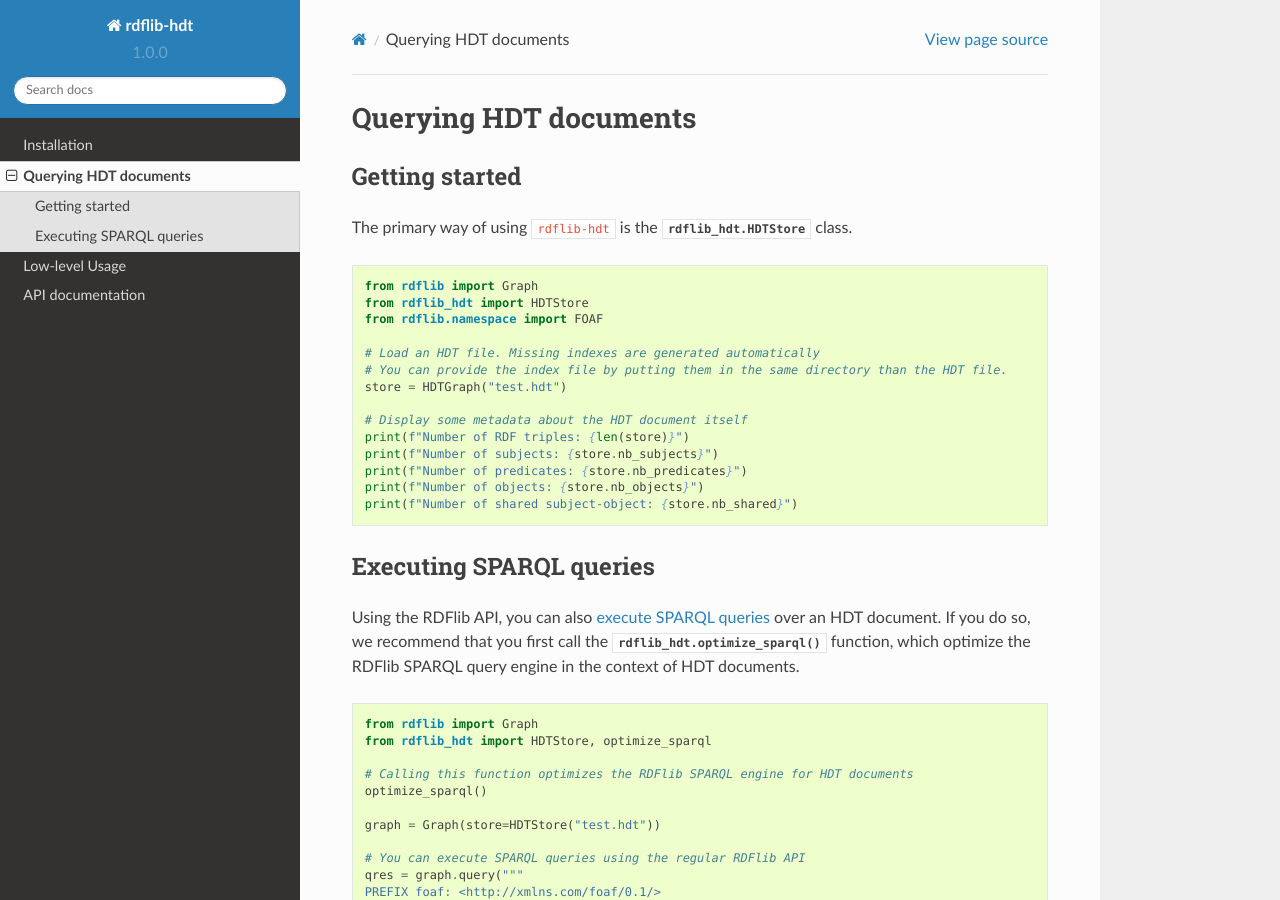
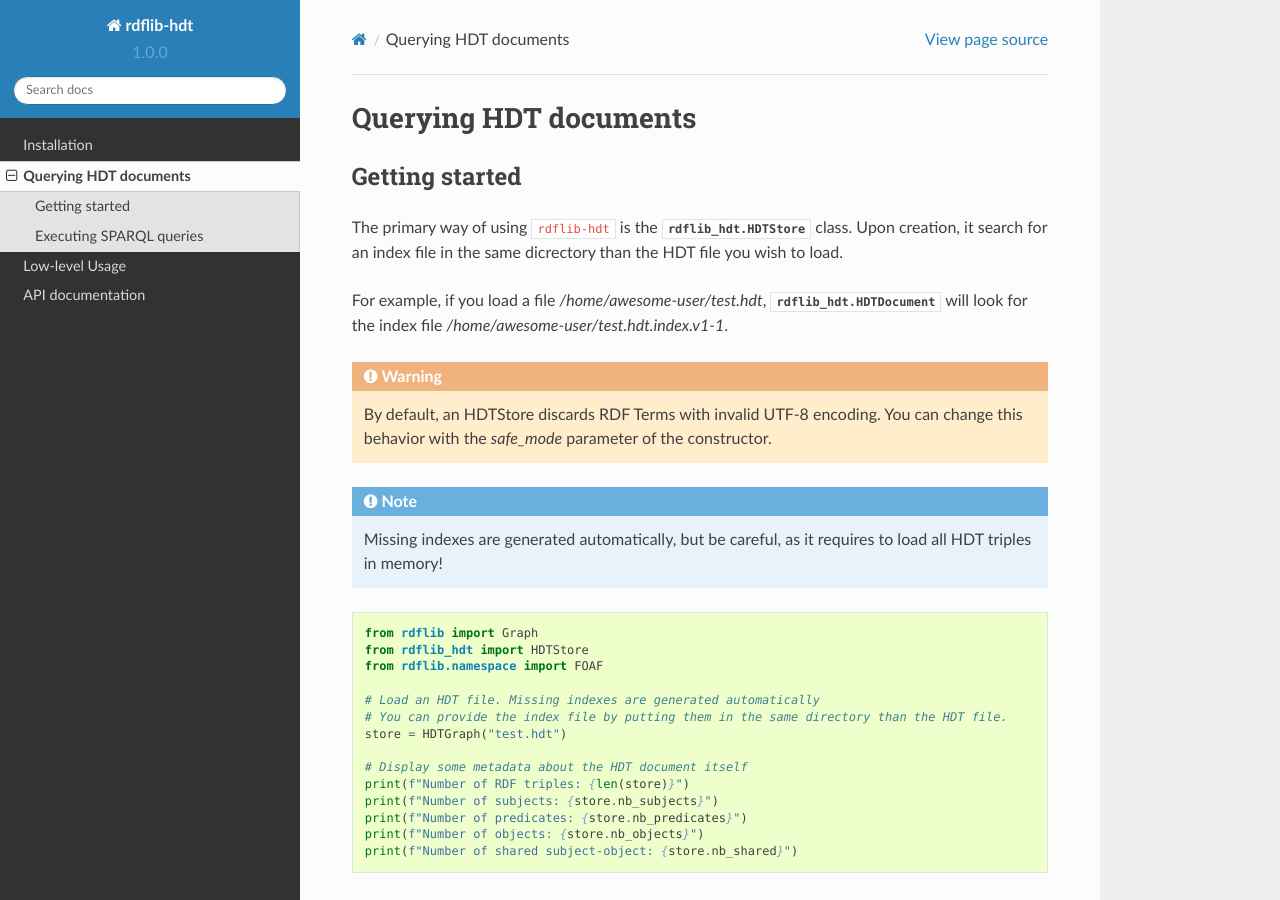
Before and after one commit to RDFLib/rdflib-hdt, a Sphinx documentation site: the page built from docs/source/hdtstore.rst, in a window 1280 px wide and 900 px high. Built offline with Sphinx 7.4.7 and the Read the Docs theme 2.0.0, drawn with Linux system fonts in a browser that asks for light colours.

Commit message:
update doc

```diff
--- a/docs/source/hdtdocument.rst
+++ b/docs/source/hdtdocument.rst
@@ -10,7 +10,10 @@
 For example, if you load a file */home/awesome-user/test.hdt*, :py:class:`rdflib_hdt.HDTDocument` will look for the index file
 */home/awesome-user/test.hdt.index.v1-1*.
 
-Missing indexes are generated automatically, but be careful, as it requires to load all HDT triples in memory!
+.. warning:: By default, an HDTDocument discards RDF Terms with invalid UTF-8 encoding. You can change this behavior with the `safe_mode` parameter of the constructor.
+
+.. note:: Missing indexes are generated automatically, but be careful, as it requires to load all HDT triples in memory!
+
 
 .. code-block:: python
 
--- a/docs/source/hdtstore.rst
+++ b/docs/source/hdtstore.rst
@@ -5,6 +5,14 @@
 ---------------
 
 The primary way of using ``rdflib-hdt`` is the :py:class:`rdflib_hdt.HDTStore` class.
+Upon creation, it search for an index file in the same dicrectory than the HDT file you wish to load.
+
+For example, if you load a file */home/awesome-user/test.hdt*, :py:class:`rdflib_hdt.HDTDocument` will look for the index file
+*/home/awesome-user/test.hdt.index.v1-1*.
+
+.. warning:: By default, an HDTStore discards RDF Terms with invalid UTF-8 encoding. You can change this behavior with the `safe_mode` parameter of the constructor.
+
+.. note:: Missing indexes are generated automatically, but be careful, as it requires to load all HDT triples in memory!
 
 .. code-block:: python
 
```
